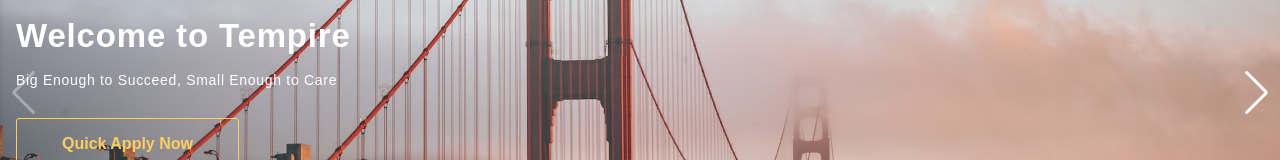
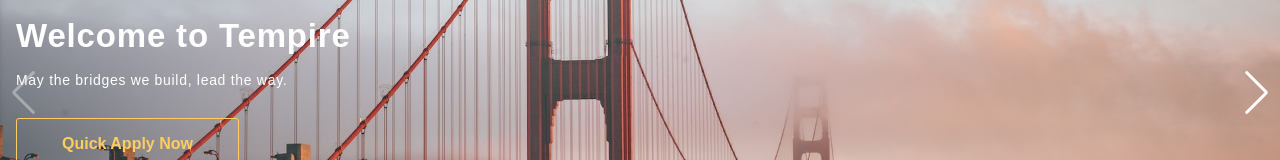
Before and after one commit to mufaqar/tempire, a Next.js app: page / in a window 1280 px wide. Shown: the part 307-467 px from the top of the page. Built offline with nearby package versions, Linux system fonts and the light colour scheme.

Commit message:
add text

```diff
--- a/components/Hero_Slider.js
+++ b/components/Hero_Slider.js
@@ -18,7 +18,7 @@ export default function Slider() {
           imgsrc="bg-[url('/images/bride.jpg')]"
           title="Welcome to Tempire"
           btnTxt="Quick Apply Now"
-          content="Big Enough to Succeed, Small Enough to Care           "
+          content="May the bridges we build, lead the way."
         />
       </SwiperSlide>
       <SwiperSlide>
@@ -26,7 +26,7 @@ export default function Slider() {
           imgsrc="bg-[url('/images/main.png')]"
           title="Welcome to Tempire"
           btnTxt="Contact Us"
-          content="Whatever your needs may be, May Trucking Company is the place for you."
+          content="May the bridges we build, lead the way.."
         />
       </SwiperSlide>
       <SwiperSlide>
@@ -34,8 +34,7 @@ export default function Slider() {
           imgsrc="bg-[url('/images/bride.jpg')]"
           title="Welcome to Tempire"
           btnTxt="Apply Now"
-          content="Big Enough to Succeed, Small Enough to Care
-          "
+          content="May the bridges we build, lead the way."
         />
       </SwiperSlide>
     </Swiper>
```
